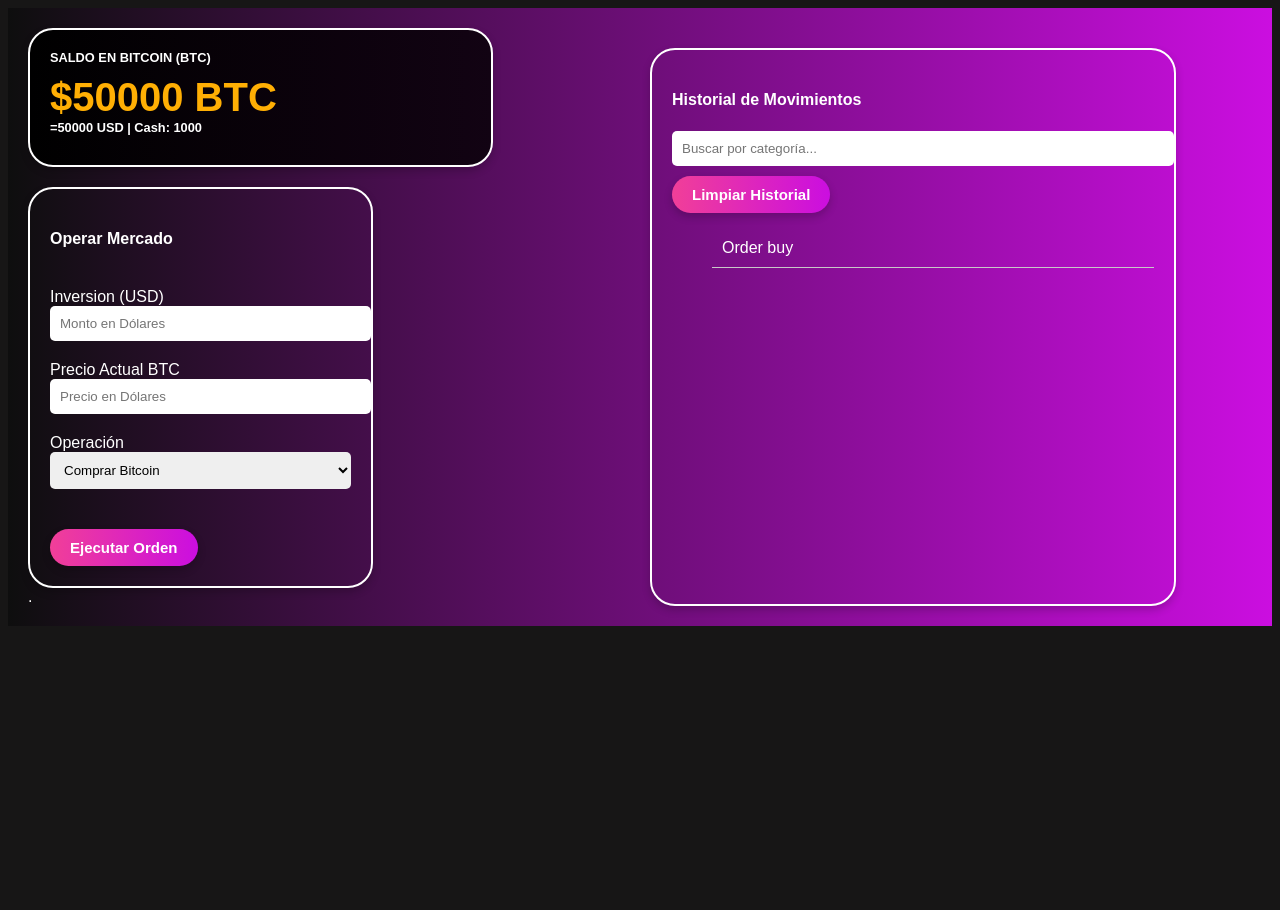
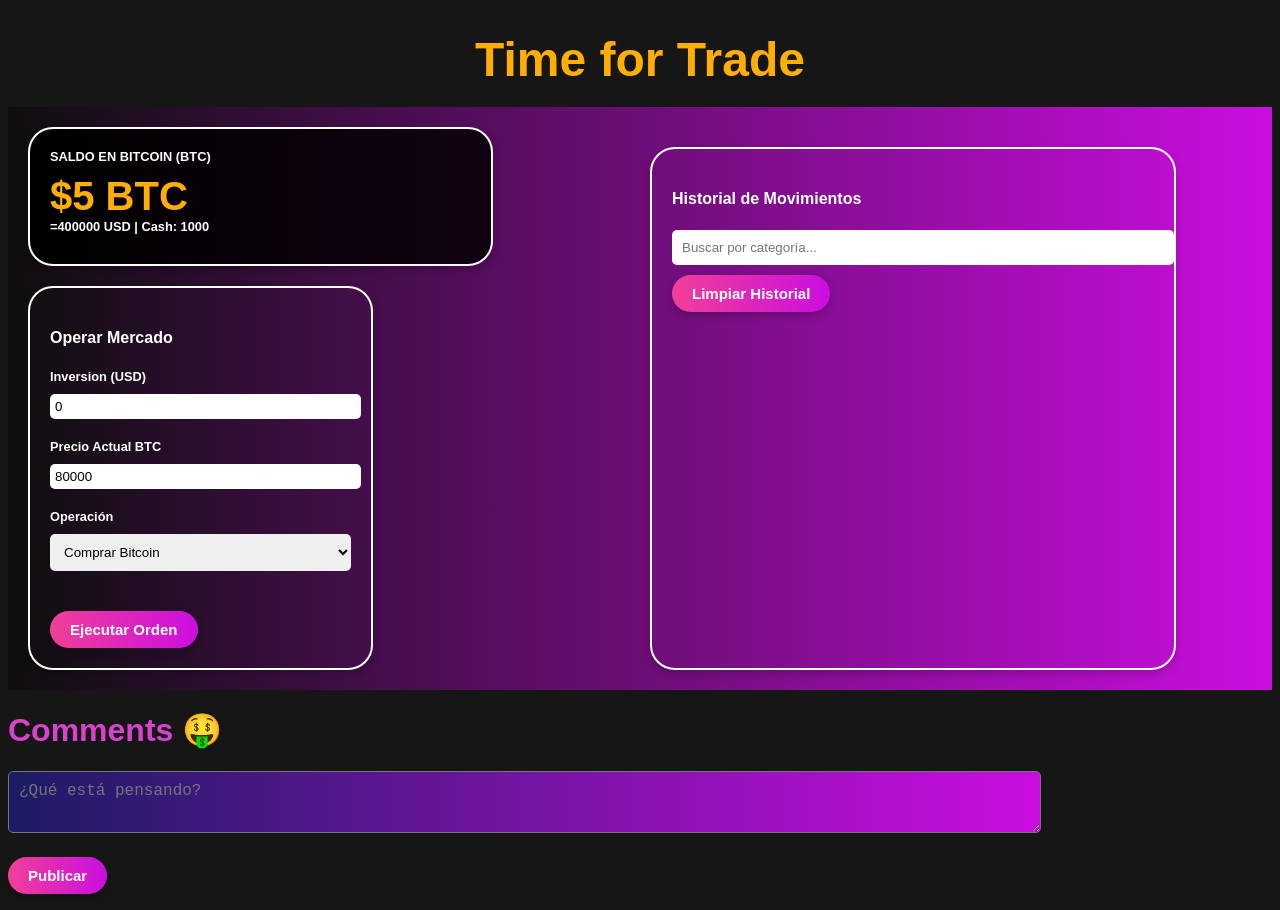
Before and after one commit to martinbetancur27/finance-frontend, a React (Vite) app in the folder finance-dashboard/: page /market in a window 1280 px wide. Before the commit the page ends 800 px from the top, so only its background shows below. Built offline with nearby package versions, Linux system fonts and the light colour scheme.

Commit message:
Mejora en la página del proyecto

```diff
--- a/finance-dashboard/src/App.tsx
+++ b/finance-dashboard/src/App.tsx
@@ -1,7 +1,6 @@
 import Hero from "./components/Hero/Hero";
 import News from "./components/News/News";
 import Videos from "./components/Videos/Videos";
-import Feature from "./components/Feature/Feature";
 import Form from "./components/Form/Form";
 import Price from "./components/Price/Price";
 import Comment from "./components/Comments/Comment";
@@ -9,6 +8,7 @@ import { BrowserRouter, Routes, Route } from "react-router-dom";
 import Home from "./Home";
 import "./components/News/News";
 import { Market  }from "./components/Market/Market";
+import { Features } from "./components/Feature/Features";
 
 function App() {
 
@@ -17,9 +17,9 @@ function App() {
         <BrowserRouter>
             <Routes>
                 <Route path="/" element={ <Home /> } />
+                <Route path="/features" element={ <Features /> } />
                 <Route path="/news" element={ <News /> } />
                 <Route path="/who-we-are" element={ <Hero /> } />
-                <Route path="/real-time" element={ <Feature idTitle="Real Time Bitcoin" title="Real Time Bitcoin (Coming Soon)" img="https://t4.ftcdn.net/jpg/07/38/52/07/360_F_738520764_e3QgRRDaLqpwGTmgLunpkmOAkuobdAHs.jpg" altImg="Bitcoin" /> } />
                 <Route path="/videos" element={ <Videos /> } />
                 <Route path="/prices" element={ <Price /> } />
                 <Route path="/market" element={ <Market /> } />
--- a/finance-dashboard/src/Home.tsx
+++ b/finance-dashboard/src/Home.tsx
@@ -12,8 +12,6 @@ function Home() {
 
           <Hero />
 
-          <Comment />
-
           <Footer />
 
         </main>
--- a/finance-dashboard/src/components/Balance/Balance.tsx
+++ b/finance-dashboard/src/components/Balance/Balance.tsx
@@ -3,7 +3,7 @@ import { BalanceBTC } from "./BalanceBTC";
 export function Balance() {
     return (
         <div id="balance">
-            <BalanceBTC priceBTC={50000} priceUSD={50000} cash={1000} />
+            <BalanceBTC  priceBTC={5} priceUSD={400000} cash={1000} />
         </div>
     );
 }
--- /dev/null
+++ b/finance-dashboard/src/components/Feature/Features.tsx
@@ -0,0 +1,16 @@
+import Feature from "./Feature";
+import Nav from "../Header/Nav";
+
+export function Features() {
+    return (
+        <>
+            <Nav />
+            <h2 className="title text-center">Features</h2>
+            <div id="features">
+                <Feature idTitle="Buy bitcoin" title="Buy Bitcoin" img="https://t4.ftcdn.net/jpg/07/38/52/07/360_F_738520764_e3QgRRDaLqpwGTmgLunpkmOAkuobdAHs.jpg" altImg="Bitcoin" />
+                <Feature idTitle="Don't miss the news" title="Don't miss the news" img="https://s3.envato.com/files/2363dd4c-0a83-4be8-82fc-998212e8ac19/inline_image_preview.jpg" altImg="News" />
+                <Feature idTitle="Get inspired by videos" title="Get inspired by videos" img="https://tse3.mm.bing.net/th/id/OIP.aFEQs3CkJTxfqGcqL7MF0gHaHa?rs=1&pid=ImgDetMain&o=7&rm=3" altImg="Video image" />
+            </div>
+        </>
+    );
+}
--- a/finance-dashboard/src/components/Header/Nav.tsx
+++ b/finance-dashboard/src/components/Header/Nav.tsx
@@ -6,8 +6,8 @@ function Nav() {
        <nav id="nav">
         <Link to="/" className="logo">Finance Dashboard</Link>
             <ul>
+                <li><Link to="/features">Features</Link></li>
                 <li><Link to="/news">News</Link></li>
-                <li><Link to="/real-time">Real time</Link></li>
                 <li><Link to="/videos">Videos</Link></li>
                 <li><Link to="/prices">Prices</Link></li>
                 <li><Link to="/market">Market</Link></li>
--- a/finance-dashboard/src/components/Hero/Hero.tsx
+++ b/finance-dashboard/src/components/Hero/Hero.tsx
@@ -7,7 +7,7 @@ function Hero() {
         <section id="who-we-are">
             <h2 className="title text-center">Who We Are:</h2>
             <article>
-                <p>The information actually around the finance is dark for the ordinary people,
+                <p id="who-we-are-text" className="text-center">The information actually around the finance is dark for the ordinary people,
                     but <b>with us</b> there are a change in the GAME. Why:
                 </p>
                 <ol>
@@ -21,7 +21,7 @@ function Hero() {
             </article>
 
             <div className="text-center">
-                <img className="image-complementary" src="https://as2.ftcdn.net/v2/jpg/08/06/50/95/1000_F_806509547_urutUmQFxdHG1JiKT9NzSI4NCZc1k8vb.jpg" alt="finances"></img>
+                <img className="image-complementary" src="https://images.hdqwalls.com/wallpapers/neymar-jr-fifa-world-cup-qatar-03.jpg" alt="finances"></img>
             </div>
         </section>
         </>
--- a/finance-dashboard/src/components/Market/Market.tsx
+++ b/finance-dashboard/src/components/Market/Market.tsx
@@ -1,16 +1,24 @@
 import { Balance } from "../Balance/Balance";
 import { TradeMarket } from "../TradeMarket/TradeMarket";
 import { TransactionHistory } from "../TransactionHistory/TransactionHistory";
+import Comment from "../Comments/Comment";
+import React from "react";
+import { Order } from "../../types/Order";
 
 export function Market() {
+    const [orders, setTradeAmount] = React.useState<Order[]>([]);
     return (
-        <div id="market">
+        <>
+        <h1 id="market-title">Time for Trade</h1>
+            <div id="market">
+                <div>
+                    <Balance />
+                    <TradeMarket setTradeAmount={setTradeAmount}/>
+                </div>
+                <TransactionHistory orders={orders} setTradeAmount={setTradeAmount} />
+            </div>
 
-            <div>
-                <Balance />
-                <TradeMarket />.
-            </div>
-            <TransactionHistory />
-        </div>
+            <Comment />
+        </>
     );
 }
--- a/finance-dashboard/src/components/TradeMarket/TradeMarket.tsx
+++ b/finance-dashboard/src/components/TradeMarket/TradeMarket.tsx
@@ -1,20 +1,29 @@
-export function TradeMarket() {
+import { Order } from "../../types/Order";
+import { TypeOrder } from "../../types/Order";
+import React from "react";
+
+export function TradeMarket( { setTradeAmount }: { setTradeAmount: React.Dispatch<React.SetStateAction<Order[]>> } ) {
+    const [operation, setOperation] = React.useState<TypeOrder>("BUY");
+    const [amount, setAmount] = React.useState<number>(0);
+
     return (
         <div id="trade-market">
-            <h4>Operar Mercado</h4><br />
-            <label>Inversion (USD)</label> <br />
-            <input className="trade-input" type="number" placeholder="Monto en Dólares" /> <br />
+            <h4>Operar Mercado</h4>
+            <label className="trade-label">Inversion (USD)</label>
+            <input className="trade-input" type="number" placeholder="Monto en Dólares" value={amount} onChange={(e) => setAmount(Number(e.target.value))} />
 
-            <label>Precio Actual BTC</label> <br />
-            <input className="trade-input" type="number" placeholder="Precio en Dólares" /> <br />
+            <label className="trade-label">Precio Actual BTC</label>
+            <input className="trade-input" type="number" value="80000" readOnly placeholder="Precio en Dólares" />
 
-            <label>Operación</label> <br />
-            <select className="trade-select">
+            <label className="trade-label">Operación</label>
+            <select className="trade-select" onChange={(e) => setOperation(e.target.value.toUpperCase() as TypeOrder)}>
                 <option value="buy">Comprar Bitcoin</option>
                 <option value="sell">Vender Bitcoin</option>
             </select>
-            <br />
-            <button id="execute-order">Ejecutar Orden</button>
+
+            <button onClick={() =>
+                setTradeAmount((prev) => [
+                ...prev,{ type: operation, quantity: amount }])} id="execute-order">Ejecutar Orden</button>
         </div>
     );
 }
--- a/finance-dashboard/src/components/TransactionHistory/TransactionHistory.tsx
+++ b/finance-dashboard/src/components/TransactionHistory/TransactionHistory.tsx
@@ -1,14 +1,19 @@
-export function TransactionHistory(  ) {
+import { Order } from "../../types/Order";
+
+export function TransactionHistory( { orders, setTradeAmount }: { orders: Order[], setTradeAmount: React.Dispatch<React.SetStateAction<Order[]>> } ) {
     return (
         <div id="transaction-history">
             <h4>Historial de Movimientos</h4>
             <input type="text" placeholder="Buscar por categoría..." />
-            <button id="clear-history">Limpiar Historial</button>
+            <button id="clear-history" onClick={() => setTradeAmount([])}>Limpiar Historial</button>
 
             <ul>
-                <li className="transaction-item">
-                    <span>Order buy</span>
-                </li>
+                {orders.map((order, index) => (
+                    <li key={index} className="transaction-item">
+                        <span className="transaction-type">{order.type === "BUY" ? "Compra" : "Venta"}</span>
+                        <span className="transaction-quantity">Cantidad: {order.quantity} USD</span>
+                    </li>
+                ))}
             </ul>
         </div>
     );
--- a/finance-dashboard/src/index.css
+++ b/finance-dashboard/src/index.css
@@ -270,7 +270,7 @@ table {
     }
 
     .trade-input {
-        padding: 10px;
+        padding: 5px;
         border: none;
         border-radius: 5px;
         width: 100%;
@@ -306,3 +306,32 @@ table {
         padding: 10px;
         border-bottom: 1px solid rgb(200, 200, 200);
     }
+
+    .trade-label {
+        font-weight: bold;
+        display: block;
+        margin-bottom: 10px;
+        font-size: 0.8rem;
+    }
+
+    #market-title {
+        text-align: center;
+        color: #ffaf04;
+        font-size: 3rem;
+        margin-bottom: 20px;
+    }
+
+    #features {
+        background: linear-gradient(to right, #0e0e0e, #cb0ee0);
+        color: white;
+        display: grid;
+        grid-template-columns: repeat(2, 1fr);
+        gap: 20px;
+        padding: 20px;
+    }
+
+    #who-we-are-text {
+        color: white;
+        font-size: 1.8rem;
+        line-height: 1.5;
+    }
--- /dev/null
+++ b/finance-dashboard/src/types/Order.tsx
@@ -0,0 +1,6 @@
+export type TypeOrder = "BUY" | "SELL";
+
+export interface Order {
+    type: TypeOrder,
+    quantity: number
+}
```
Also changed, not shown: finance-dashboard/src/contexts/OrderContext.jsx (deleted, +0 -21 lines).
